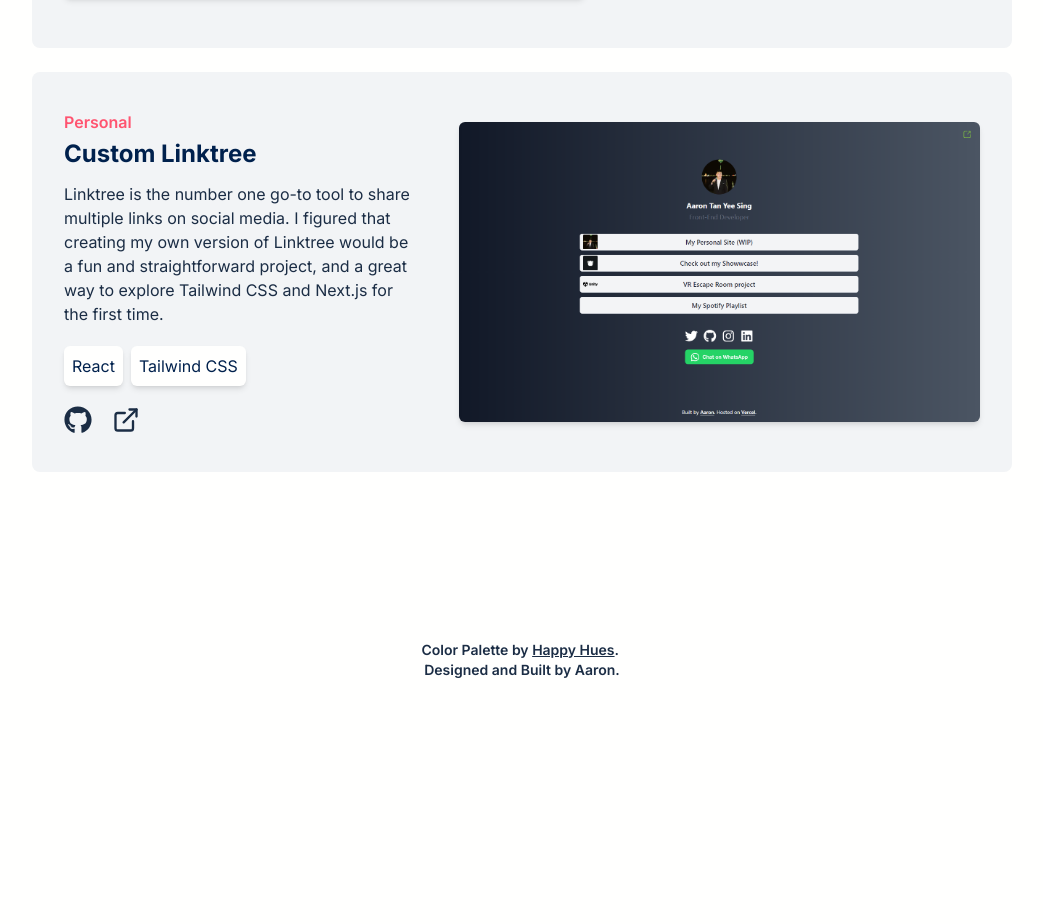
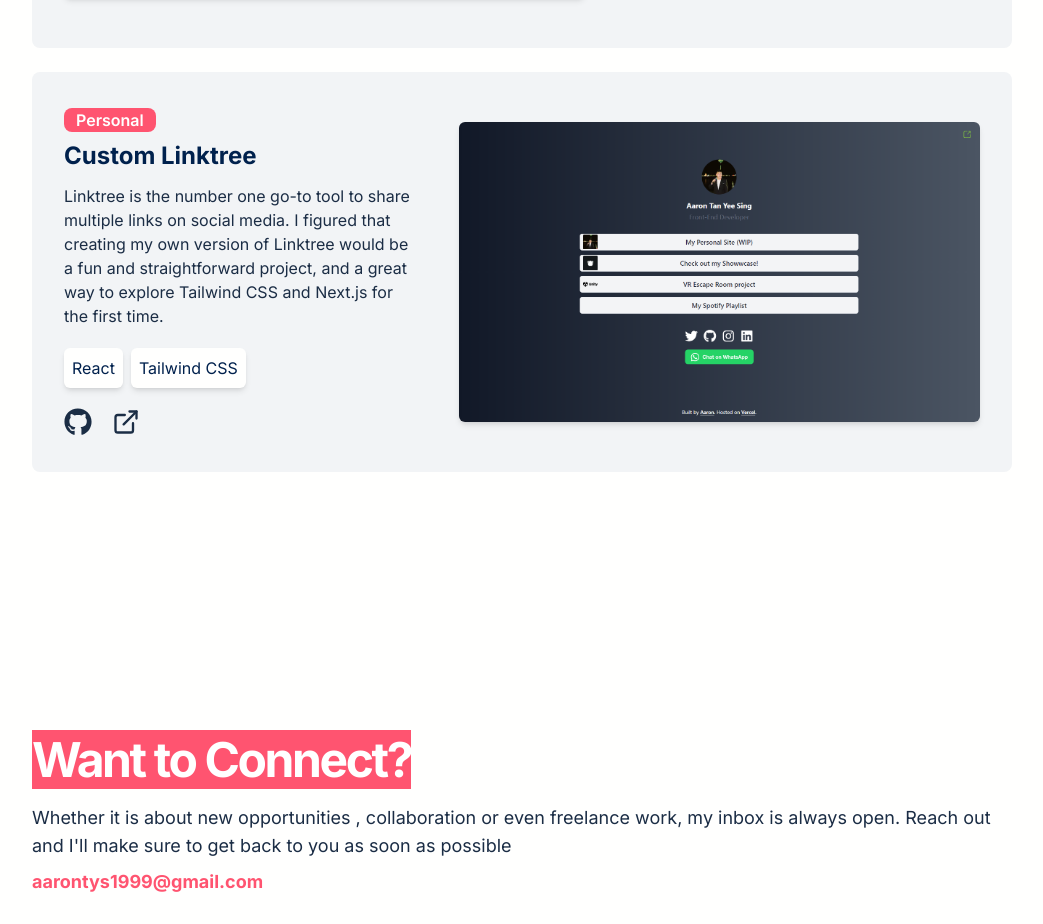
Before and after one commit to aaron1999x/aaron-portfolio, a Next.js app: page / in a window 1280 px wide. Shown: the part 1828-2752 px from the top of the page, without its empty margins (118-1161 px from the left). Before the commit the page ends 2508 px from the top, so only its background shows below. Built offline with nearby package versions, Linux system fonts and the light colour scheme.

Commit message:
experience placeholder and connect

```diff
--- /dev/null
+++ b/components/Contact.jsx
@@ -0,0 +1,15 @@
+import React from 'react'
+
+const Contact = () => {
+  return (
+    <section className='mx-6 mb-24 lg:w-[800px] xl:w-[980px] lg:mx-auto lg:py-24 lg:mb-12'>
+      <span className='text-4xl font-bold text-underline tracking-tighter lg:text-5xl text-white bg-secondaryLight dark:bg-secondaryDark'> Want to Connect?</span>
+      <p className='mt-5 mb-2 lg:text-lg'>Whether it is about new opportunities , collaboration or even freelance work, my inbox is always open. Reach out and I&apos;ll make sure to get back to you as soon as possible</p>
+      <a href="mailto:aarontys1999@gmail.com" className='font-bold lg:text-lg text-secondaryLight dark:text-secondaryDark'>aarontys1999@gmail.com</a>
+
+
+    </section>
+  )
+}
+
+export default Contact
--- /dev/null
+++ b/components/Experience.jsx
@@ -0,0 +1,25 @@
+import React from 'react'
+import Work from './Work'
+
+const workExperience = [
+  {
+    company: 'ABC Company',
+    position: 'Frontend Developer',
+    duration: 'Jan 2020 - Present',
+    description: 'Lorem ipsum dolor sit amet, consectetur adipiscing elit. Duis tincidunt arcu ac mi placerat, in rhoncus lacus fermentum.',
+  },
+  // Add more work experience objects as needed
+];
+
+const Experience = () => {
+  return (
+    <section className='mx-6 mb-24 lg:w-[800px] xl:w-[980px] lg:mx-auto lg:py-24 lg:mb-12'>
+      <span className='text-4xl font-bold text-underline tracking-tighter lg:text-5xl text-white bg-secondaryLight dark:bg-secondaryDark'>Experience.</span>
+      <Work experience={workExperience} />
+
+
+    </section>
+  )
+}
+
+export default Experience
--- a/components/ProjectCard.jsx
+++ b/components/ProjectCard.jsx
@@ -12,8 +12,9 @@ const ProjectCard = ({image,title,type,description,repoLink,deployLink,tech,clas
         <Image quality={100} src={image} className='h-auto w-full object-top hover:object-bottom '/>
       </div>
       <div className='flex flex-col justify-center lg:w-2/5'>
-        <div className='flex flex-col gap-1 mb-3'>
-          <span className=' font-semibold text-secondaryLight dark:text-secondaryDark'>{type}</span>
+        <div className='flex flex-col items-start gap-2 mb-3'>
+          {/* <span className=' font-semibold text-secondaryLight dark:text-secondaryDark'>{type}</span> */}
+          <span className=' font-semibold inline-block rounded-lg px-3 bg-secondaryLight  text-white dark:bg-secondaryDark'>{type}</span>
           <span className='text-headlineLight font-bold text-2xl w-1/2 lg:w-4/5'>{title}</span>
         </div>
         <p className='mb-5 text-paragraphLight dark:text-cardParagraphDark'>
--- /dev/null
+++ b/components/Work.jsx
@@ -0,0 +1,20 @@
+import React from 'react'
+
+const Work = ({experience}) => {
+  return (
+    <div className="mb-8">
+      <div className="grid gap-6">
+        {experience.map((job, index) => (
+          <div key={index} className="bg-white p-6 rounded-lg shadow-md">
+            <h3 className="text-lg font-semibold mb-2">{job.position}</h3>
+            <p className="text-sm text-gray-600 mb-2">{job.company}</p>
+            <p className="text-sm text-gray-600 mb-4">{job.duration}</p>
+            <p className="text-gray-800">{job.description}</p>
+          </div>
+        ))}
+      </div>
+    </div>
+  )
+}
+
+export default Work
--- a/pages/index.js
+++ b/pages/index.js
@@ -9,6 +9,8 @@ import FooterCredit from '@/components/FooterCredit'
 import Script from 'next/script'
 import MetaHead from '@/components/MetaHead'
 import Projects from '@/components/Projects'
+import Experience from '@/components/Experience'
+import Contact from '@/components/Contact'
 
 const inter = Inter({ subsets: ['latin'] })
 const calSans = localFont({
@@ -41,6 +43,8 @@ export default function Home() {
       <Hero />
       <About />
       <Projects />
+      {/* <Experience /> */}
+      <Contact />
       <FooterCredit />
       </main>
     </>
```
